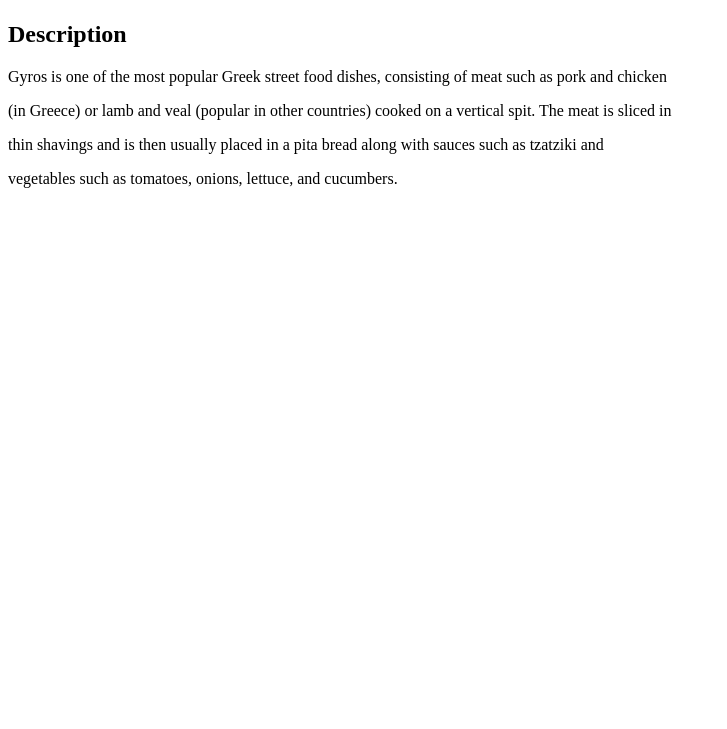
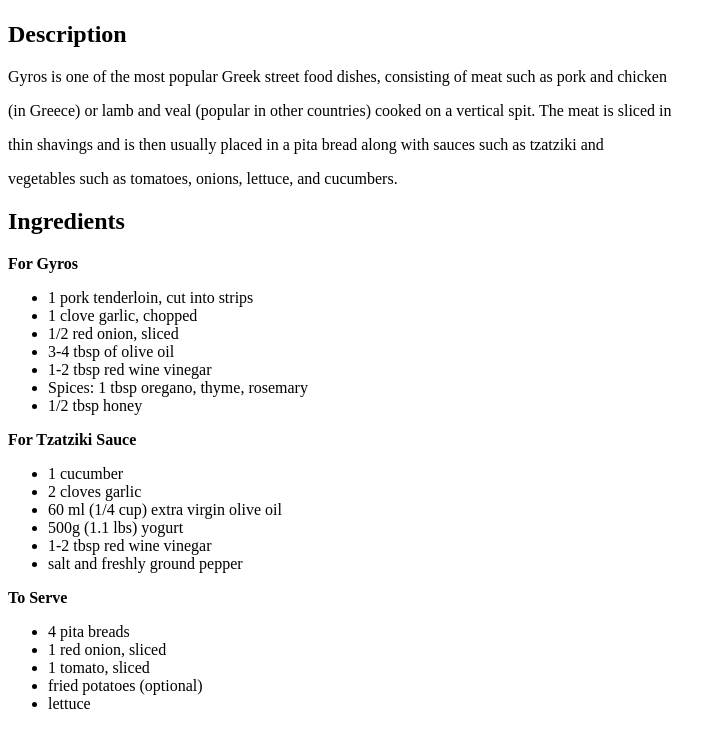
Before and after one commit to fk1313/odin-recipes, a plain HTML site: page recipes/TraditionalGyros.html in a window 1280 px wide. Shown: the part 491-1220 px from the top of the page, without its empty margins (0-727 px from the left). Before the commit the page ends 800 px from the top, so only its background shows below. Drawn offline with Linux system fonts and the light colour scheme.

Commit message:
Added ingredient list sections

```diff
--- a/recipes/TraditionalGyros.html
+++ b/recipes/TraditionalGyros.html
@@ -14,6 +14,36 @@
     <p>thin shavings and is then usually placed in a pita bread along with sauces such as tzatziki and</p>
     <p>vegetables such as tomatoes, onions, lettuce, and cucumbers.</p>
 
+    <h2>Ingredients</h2>
+        <p><strong>For Gyros</strong></p>
+        <ul>
+            <li>1 pork tenderloin, cut into strips</li>
+            <li>1 clove garlic, chopped</li>
+            <li>1/2 red onion, sliced</li>
+            <li>3-4 tbsp of olive oil</li>
+            <li>1-2 tbsp red wine vinegar</li>
+            <li>Spices: 1 tbsp oregano, thyme, rosemary</li>
+            <li>1/2 tbsp honey</li>
+        </ul>
+        <p><strong>For Tzatziki Sauce</strong></p>
+        <ul>
+            <li>1 cucumber</li>
+            <li>2 cloves garlic</li>
+            <li>60 ml (1/4 cup) extra virgin olive oil</li>
+            <li>500g (1.1 lbs) yogurt</li>
+            <li>1-2 tbsp red wine vinegar</li>
+            <li>salt and freshly ground pepper</li>
+        </ul>
+        <p><strong>To Serve</strong></p>
+        <ul>
+            <li>4 pita breads</li>
+            <li>1 red onion, sliced</li>
+            <li>1 tomato, sliced</li>
+            <li>fried potatoes (optional)</li>
+            <li>lettuce</li>
+        </ul>
+
+
 </body>
 
 </html>
```
Also changed, not shown: recipes/Moussaka.html (+24 -0 lines), recipes/Souvlaki.html (+11 -0 lines).
